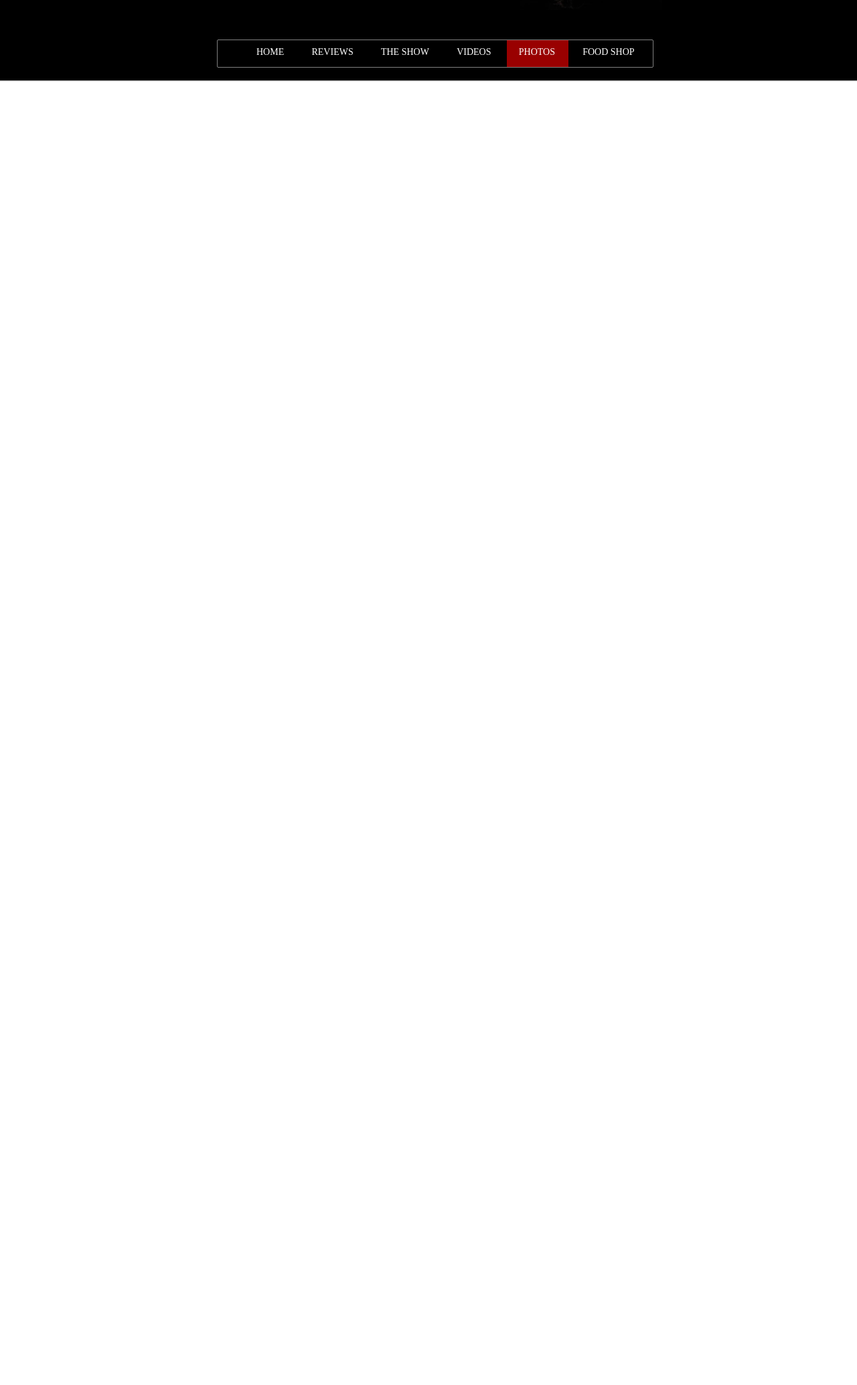
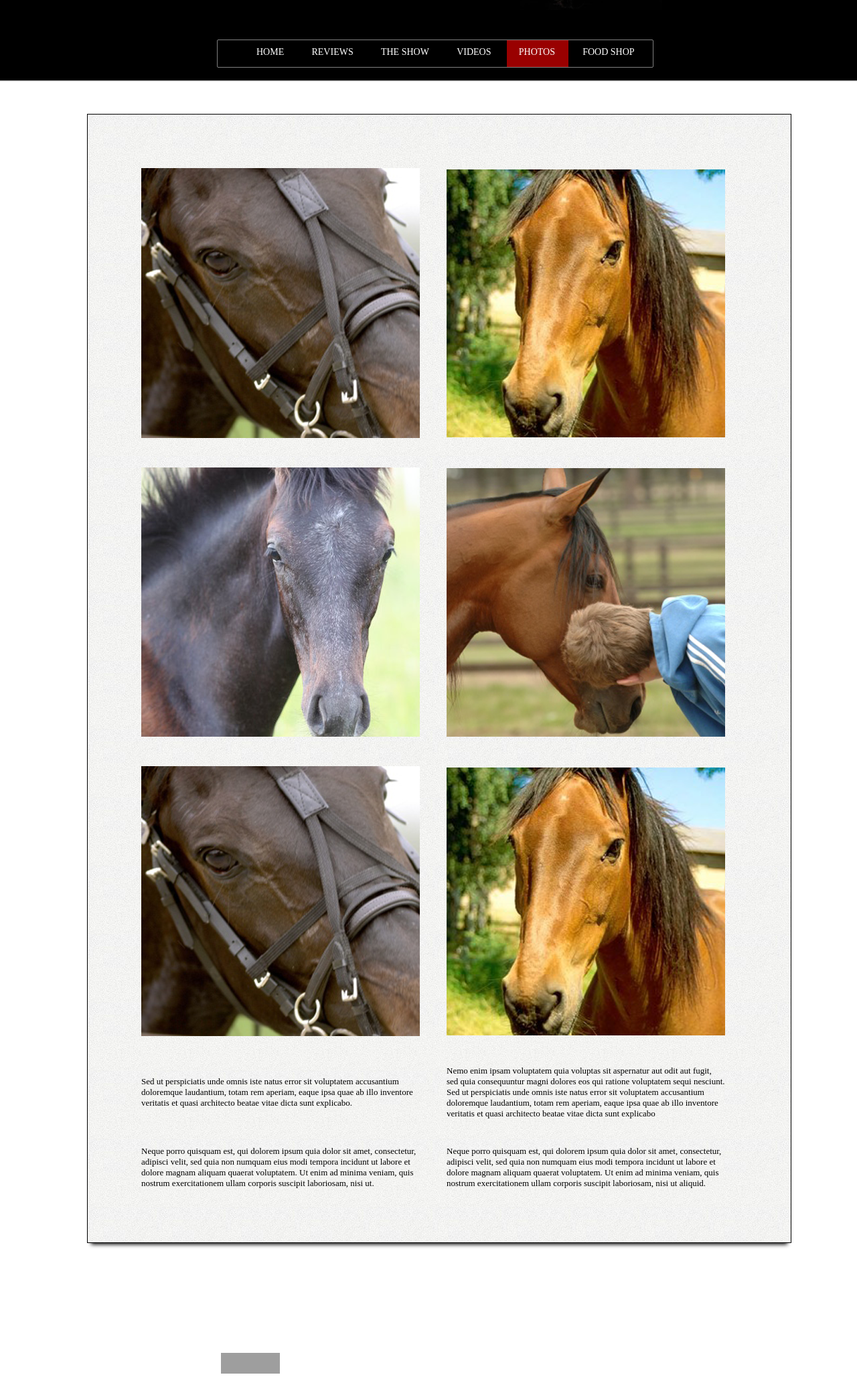
Before and after one commit to Code-Stallions/Feed-the-horse, a PHP site: page /Photos.html in a window 1280 px wide. Shown: the part 282-2350 px from the top of that part at 67% size. Before the commit the page ends 800 px from the top of that part, so only its background shows below. Run offline with PHP 8.4, Linux system fonts and the light colour scheme; the page is wider than the window, and the part outside it is not shown; grey boxes are pictures that could not be loaded.

Commit message:
validation and new jquery
Html validation and jquery bug fixed.

```diff
--- a/NRH/CSS/style1.css
+++ b/NRH/CSS/style1.css
@@ -1,5 +1,6 @@
 body		{
 			width: 100%;
+			height: auto;
 			background-repeat: repeat-x ;
 			background-position-y: 200px;
 			background-size:400px;
--- a/NRH/Photos.html
+++ b/NRH/Photos.html
@@ -17,12 +17,71 @@
             				<li><a rel="#98CEAA" href="Videos.html">Videos</a></li>
            					<li class="current_page_item_two"><a rel="#1B9B93" href="Photos.html">Photos</a></li>
             				<li><a rel="#8DC91E" href="FoodShop.html">Food Shop</a></li>
-       					 </ul>
-       					 </ul>
+       				 </ul>
        				 </div>
-   				</div>
- 			</div>
+   		</div>
+
+ 	<div id="Youtubetable">
+		<table border="0" cellpadding="10" cellspacing="20" style="width:425px; height:350px;">
+			<tr>
+				<td><img src="photoPage/image1.png"  alt=""/></td>
+				<td><img src="photoPage/image2.png"  alt=""/></td>
+			</tr>
+			<tr>
+				<td><img src="photoPage/image4.png"  alt=""/></td>
+				<td><img src="photoPage/image5.png"  alt=""/></td>
+			</tr>
+			<tr>
+				<td><img src="photoPage/image1.png"  alt=""/></td>
+				<td><img src="photoPage/image2.png"  alt=""/></td>
+			</tr>
+			<tr>
+				<td>
+					Sed ut perspiciatis unde omnis iste natus error sit voluptatem accusantium
+					doloremque laudantium, totam rem aperiam, eaque ipsa quae ab illo inventore
+					veritatis et quasi architecto beatae vitae dicta sunt explicabo.
+				</td>
+
+				<td>
+					Nemo enim ipsam voluptatem quia voluptas sit aspernatur aut odit aut fugit,
+					sed quia consequuntur magni dolores eos qui ratione voluptatem sequi nesciunt.
+					Sed ut perspiciatis unde omnis iste natus error sit voluptatem accusantium
+					doloremque laudantium, totam rem aperiam, eaque ipsa quae ab illo inventore
+					veritatis et quasi architecto beatae vitae dicta sunt explicabo
+				</td>
+			</tr>
+
+			<tr>
+				<td>
+					Neque porro quisquam est, qui dolorem ipsum quia dolor sit amet, consectetur,
+					adipisci velit, sed quia non numquam eius modi tempora incidunt ut labore et
+					dolore magnam aliquam quaerat voluptatem. Ut enim ad minima veniam, quis nostrum
+					exercitationem ullam corporis suscipit laboriosam, nisi ut.
+				</td>
+				<td>
+					Neque porro quisquam est, qui dolorem ipsum quia dolor sit amet, consectetur,
+					adipisci velit, sed quia non numquam eius modi tempora incidunt ut labore et
+					dolore magnam aliquam quaerat voluptatem. Ut enim ad minima veniam, quis nostrum
+					exercitationem ullam corporis suscipit laboriosam, nisi ut aliquid.
+				</td>
+			</tr>
+		</table>
+	</div>
+
+
+ 	<p class="footer3">
+  		<a href="http://validator.w3.org/check?uri=referer">
+  		<img src="http://www.w3.org/Icons/valid-xhtml10" alt="Valid XHTML 1.0 Transitional" height="31" width="88" /></a>
+  	</p>
+
+
+
+ 	</div>
  			<script type="text/javascript" src="JavaScript/jquery.js"></script>
 			<script type="text/javascript" id="display" src="JavaScript/pony2.js"></script>
+
+
+
+
 </body>
 </html>
--- a/NRH/horseScale.html
+++ b/NRH/horseScale.html
@@ -42,7 +42,7 @@
 								 <h4>Resultatet av mätningen av Lansmärkeomgång i cm.</h4>
     							   	<input type="text" name="horseLansmarkeomgang" value="" id="horseLansmarkeomgang" class="numbersOnly"/>
     							  <h4>Resultatet av mätningen av Mankhöjd i cm.</h4>
-    							   	<input type="text" name="horseMankhojd" value="" id="horseMankhojd"class="numbersOnly"/>
+    							   	<input type="text" name="horseMankhojd" value="" id="horseMankhojd" class="numbersOnly"/>
     							   	<input type="button" value="Calculate" class="submit1" name="submit"/>
  							<div id="theanswer"> </div>
  							</div>
@@ -57,9 +57,9 @@
 								<div class="horseMesurement2"></div>
     							   	<div id="Brostom">
  										<h4>Resultatet av mätningen av Bröstomfång i cm.</h4>
-    							    	 <input type="text" name="horseBrostomfang" id="horseBrostomfang" value=""class="numbersOnly"/>
+    							    	 <input type="text" name="horseBrostomfang" id="horseBrostomfang" value="" class="numbersOnly"/>
     							    	 <h4>Resultatet av mätningen av Längd i cm.</h4>
-    							    	 <input type="text" name="horseLenght" id="horseLenght" value=""class="numbersOnly"/>
+    							    	 <input type="text" name="horseLenght" id="horseLenght" value=""  class="numbersOnly"/>
 										 <input type="button" value="Calculate" class="submit2" name="submit" />
 										 <div id="theanswer2"> </div>
 									</div>
```
Also changed, not shown: other parts of NRH/CSS/style1.css (+9 -12 lines), NRH/JavaScript/pony2.js (+4 -4 lines), NRH/Videos.html (+42 -9 lines), NRH/index.html (+23 -32 lines), NRH/IMAGES/image8.png (added), NRH/photoPage/image1.jpg (added), NRH/photoPage/image1.png (added), NRH/photoPage/image2.jpg (added), NRH/photoPage/image2.png (added), NRH/photoPage/image3.jpg (added), NRH/photoPage/image4.jpg (added), NRH/photoPage/image4.png (added), NRH/photoPage/image5.jpg (added), NRH/photoPage/image5.png (added), 3 more files, 1 other file.
